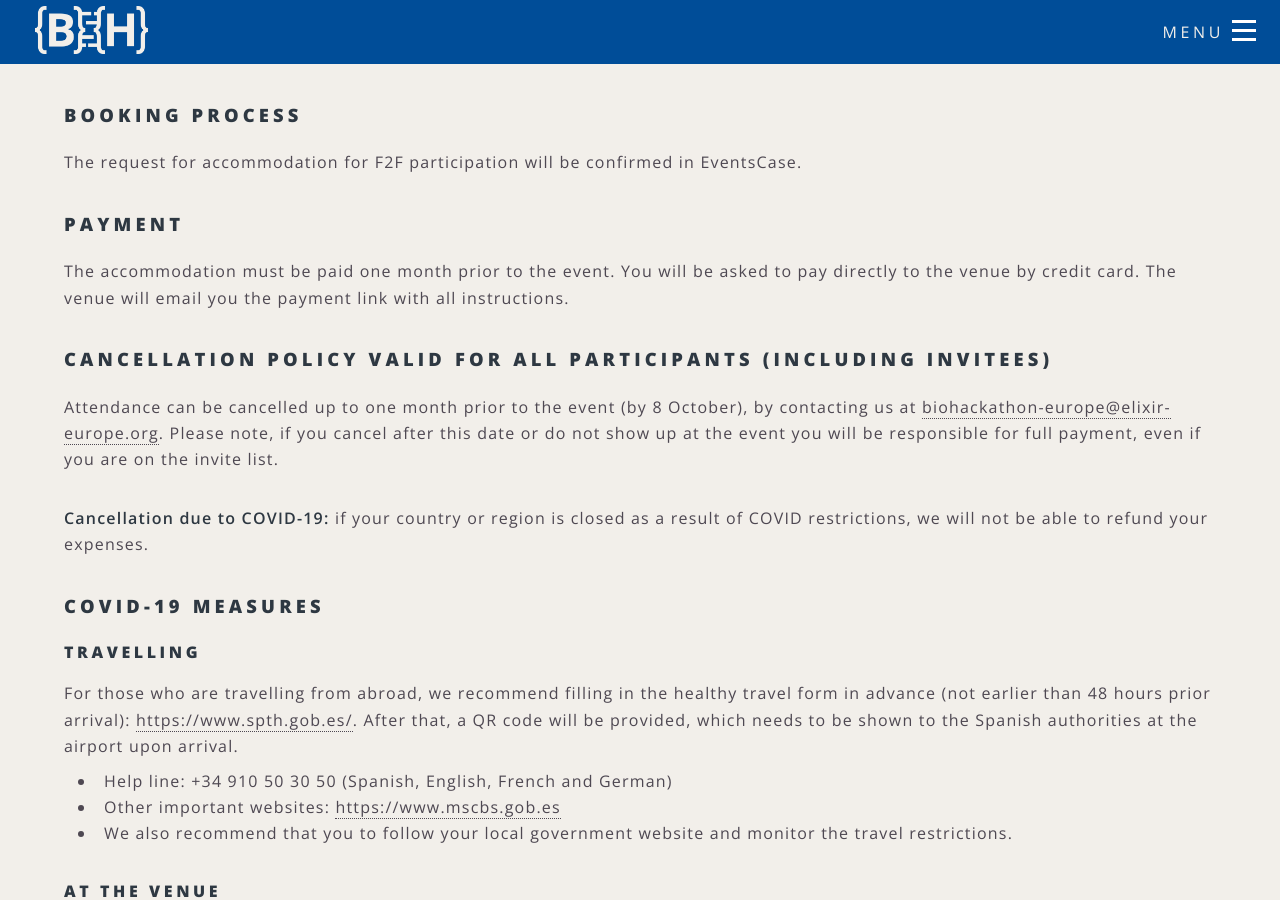
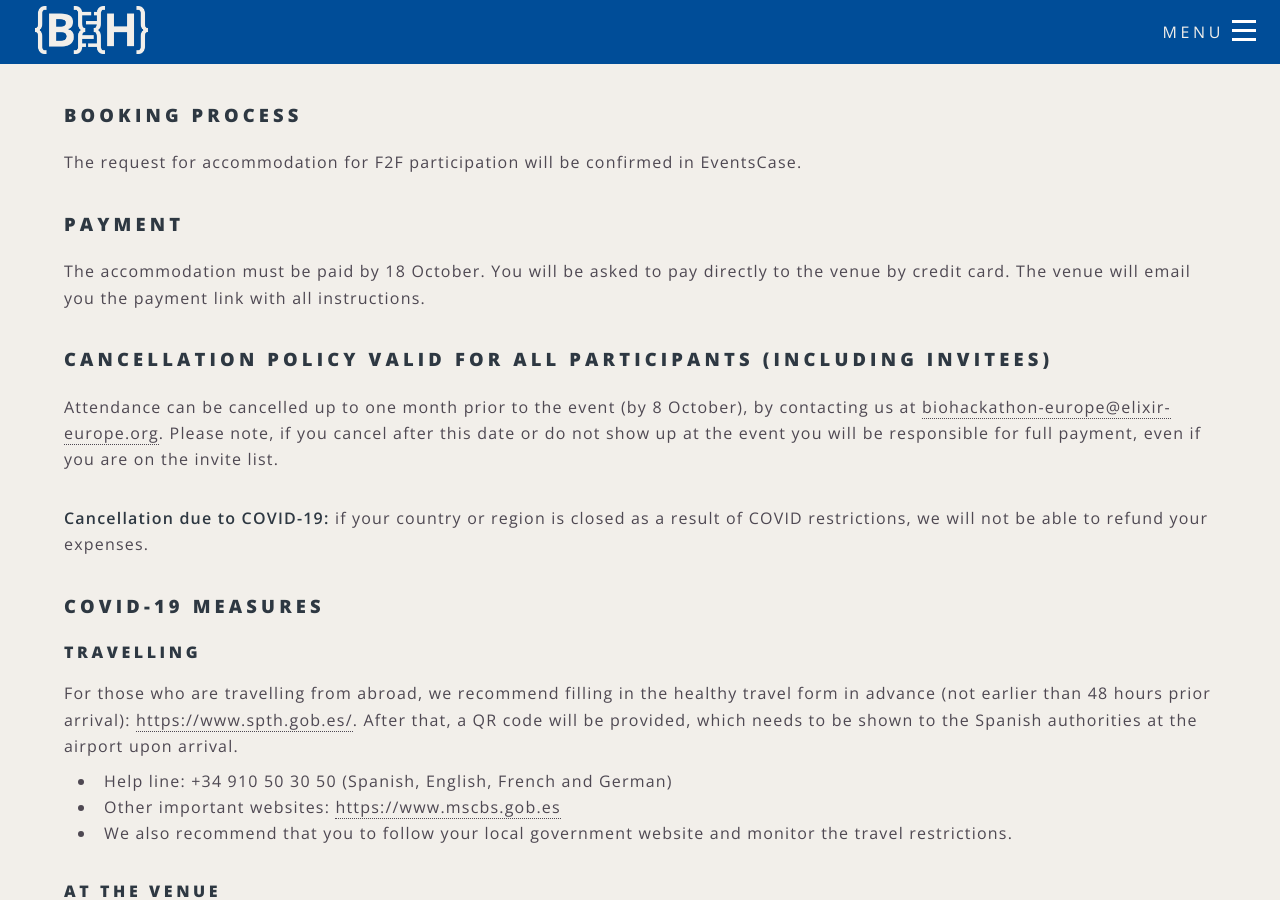
Before and after one commit to elixir-europe/biohackathon-europe-2021, a Jekyll site: the page built from venue.html, in a window 1280 px wide and 900 px high, scrolled down 1577 px. Built offline with Jekyll 4.4.1, drawn with Linux system fonts in a browser that asks for light colours; nearby versions of some CDN libraries.

Commit message:
Update payment date.

```diff
--- a/venue.html
+++ b/venue.html
@@ -51,7 +51,7 @@ body_class: venue
     <p>The request for accommodation for F2F participation will be confirmed in EventsCase. </p>
 <!-- The cancellation id is inserted here because otherwise the menu covers the 'Cancellation policy' heading -->
     <h3 id="cancellation">PAYMENT</h3>
-    <p>The accommodation must be paid one month prior to the event. You will be asked to pay directly to the venue by credit card. The venue will email you the payment link with all instructions.</p>
+    <p>The accommodation must be paid by 18 October. You will be asked to pay directly to the venue by credit card. The venue will email you the payment link with all instructions.</p>
 
     <h3>CANCELLATION POLICY VALID FOR ALL PARTICIPANTS (including invitees)</h3>
   <p>Attendance can be cancelled up to one month prior to the event (by 8 October), by contacting us at <a href="biohackathon-europe@elixir-europe.org">biohackathon-europe@elixir-europe.org</a>. Please note, if you cancel after this date or do not show up at the event you will be responsible for full payment, even if you are on the invite list.</p>
```
